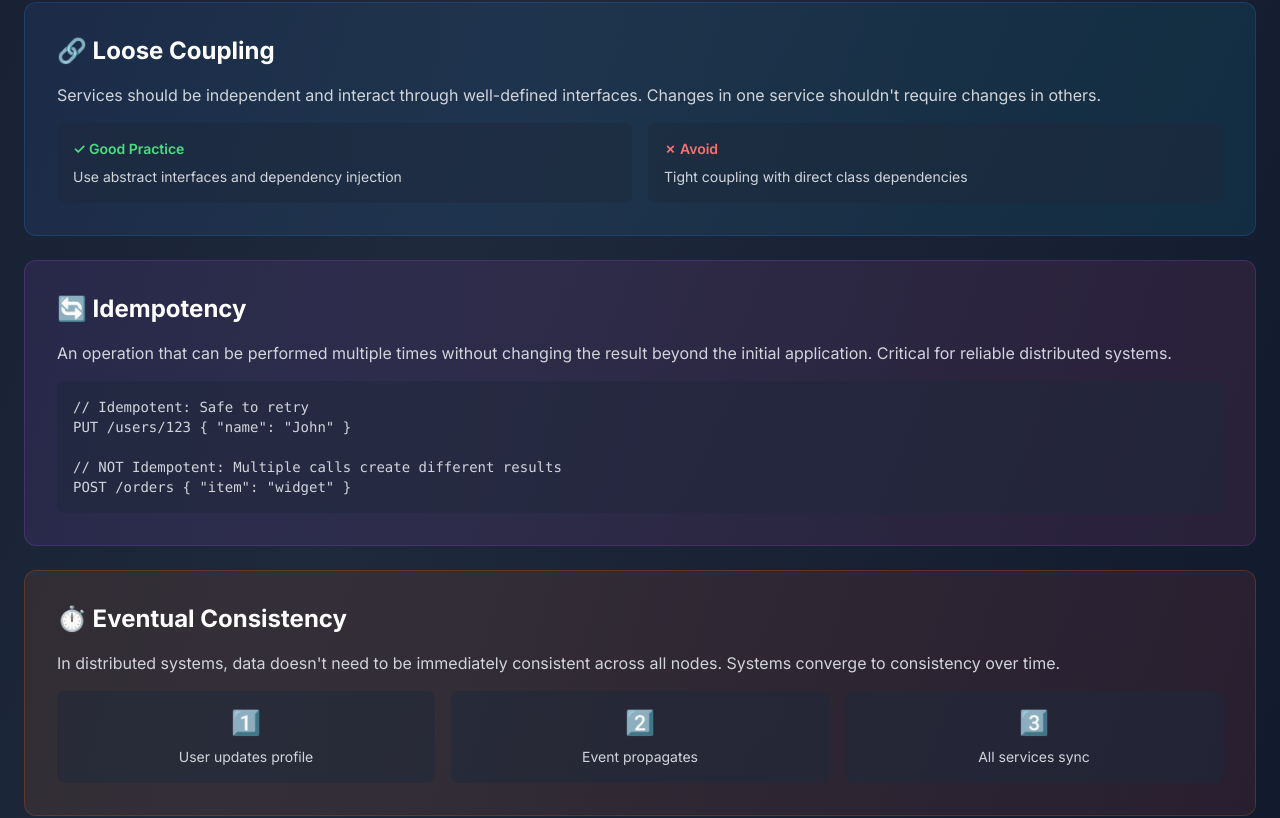
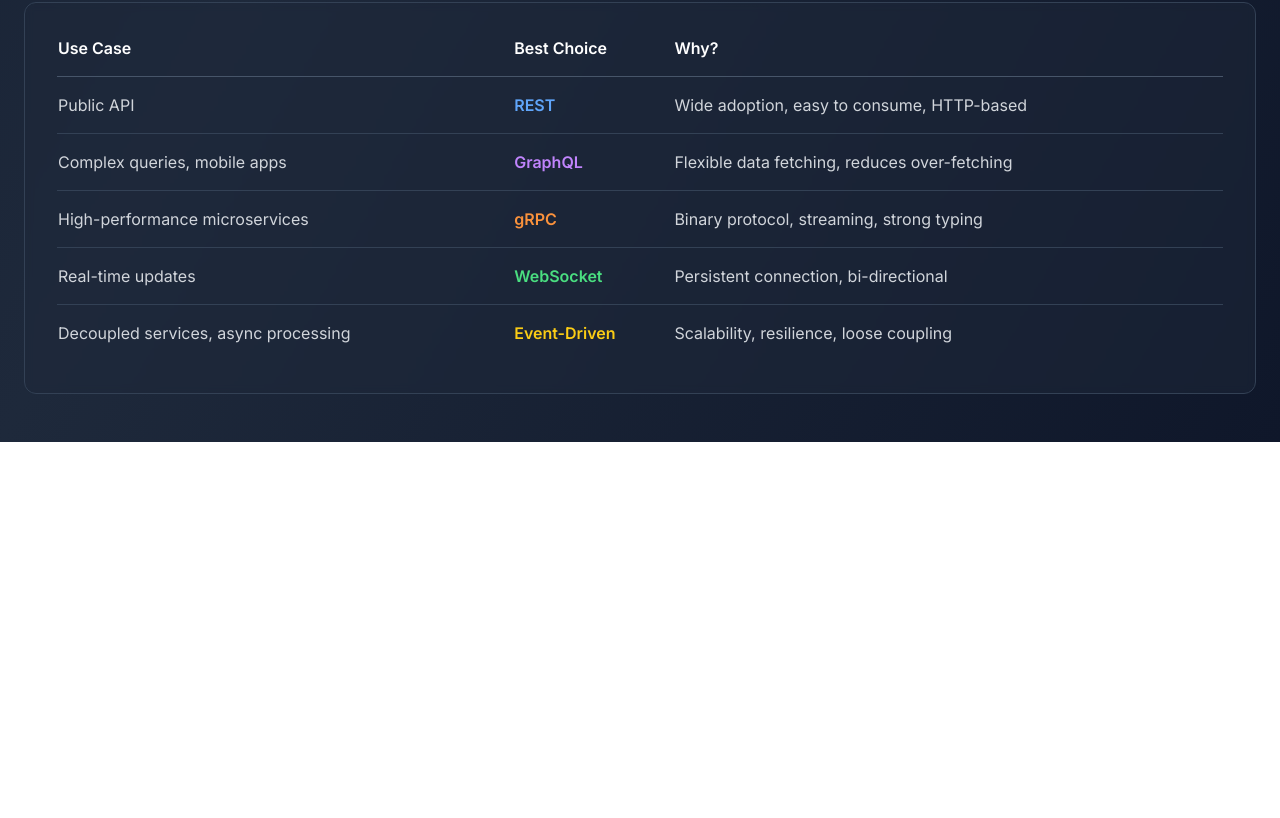
Before and after one commit to devcamos/apisandbox, a Next.js app: page /phase-1 in a window 1280 px wide. Shown: the part 1993-2811 px from the top of the page. After the commit the page ends 2435 px from the top, so only its background shows below. Built offline with nearby package versions, Linux system fonts and the light colour scheme.

Commit message:
Move core principles into relevant API category documentation: Loose Coupling→REST/gRPC, Idempotency→REST, Eventual Consistency→Event-Driven

```diff
--- a/app/phase-1/page.tsx
+++ b/app/phase-1/page.tsx
@@ -367,66 +367,6 @@ export default function Phase1() {
       </section>
 
 
-      {/* Core Principles */}
-      <section className="mb-12">
-        <h2 className="text-3xl font-bold text-white mb-6">Core Principles</h2>
-        <div className="space-y-6">
-          <div className="bg-gradient-to-r from-blue-500/10 to-cyan-500/10 border border-blue-500/20 rounded-xl p-8">
-            <h3 className="text-2xl font-bold text-white mb-4">🔗 Loose Coupling</h3>
-            <p className="text-gray-300 mb-4">
-              Services should be independent and interact through well-defined interfaces.
-              Changes in one service shouldn&apos;t require changes in others.
-            </p>
-            <div className="grid md:grid-cols-2 gap-4 text-sm">
-              <div className="bg-slate-800/50 p-4 rounded-lg">
-                <div className="font-semibold text-green-400 mb-2">✓ Good Practice</div>
-                <p className="text-gray-300">Use abstract interfaces and dependency injection</p>
-              </div>
-              <div className="bg-slate-800/50 p-4 rounded-lg">
-                <div className="font-semibold text-red-400 mb-2">✗ Avoid</div>
-                <p className="text-gray-300">Tight coupling with direct class dependencies</p>
-              </div>
-            </div>
-          </div>
-
-          <div className="bg-gradient-to-r from-purple-500/10 to-pink-500/10 border border-purple-500/20 rounded-xl p-8">
-            <h3 className="text-2xl font-bold text-white mb-4">🔄 Idempotency</h3>
-            <p className="text-gray-300 mb-4">
-              An operation that can be performed multiple times without changing the result beyond the initial application.
-              Critical for reliable distributed systems.
-            </p>
-            <div className="bg-slate-800/50 p-4 rounded-lg font-mono text-sm text-gray-300">
-              <pre>{`// Idempotent: Safe to retry
-PUT /users/123 { "name": "John" }
-
-// NOT Idempotent: Multiple calls create different results
-POST /orders { "item": "widget" }`}</pre>
-            </div>
-          </div>
-
-          <div className="bg-gradient-to-r from-orange-500/10 to-red-500/10 border border-orange-500/20 rounded-xl p-8">
-            <h3 className="text-2xl font-bold text-white mb-4">⏱️ Eventual Consistency</h3>
-            <p className="text-gray-300 mb-4">
-              In distributed systems, data doesn&apos;t need to be immediately consistent across all nodes.
-              Systems converge to consistency over time.
-            </p>
-            <div className="grid md:grid-cols-3 gap-4 text-sm mt-4">
-              <div className="bg-slate-800/50 p-4 rounded-lg text-center">
-                <div className="text-2xl mb-2">1️⃣</div>
-                <p className="text-gray-300">User updates profile</p>
-              </div>
-              <div className="bg-slate-800/50 p-4 rounded-lg text-center">
-                <div className="text-2xl mb-2">2️⃣</div>
-                <p className="text-gray-300">Event propagates</p>
-              </div>
-              <div className="bg-slate-800/50 p-4 rounded-lg text-center">
-                <div className="text-2xl mb-2">3️⃣</div>
-                <p className="text-gray-300">All services sync</p>
-              </div>
-            </div>
-          </div>
-        </div>
-      </section>
 
       {/* Decision Framework */}
       <section>
```
